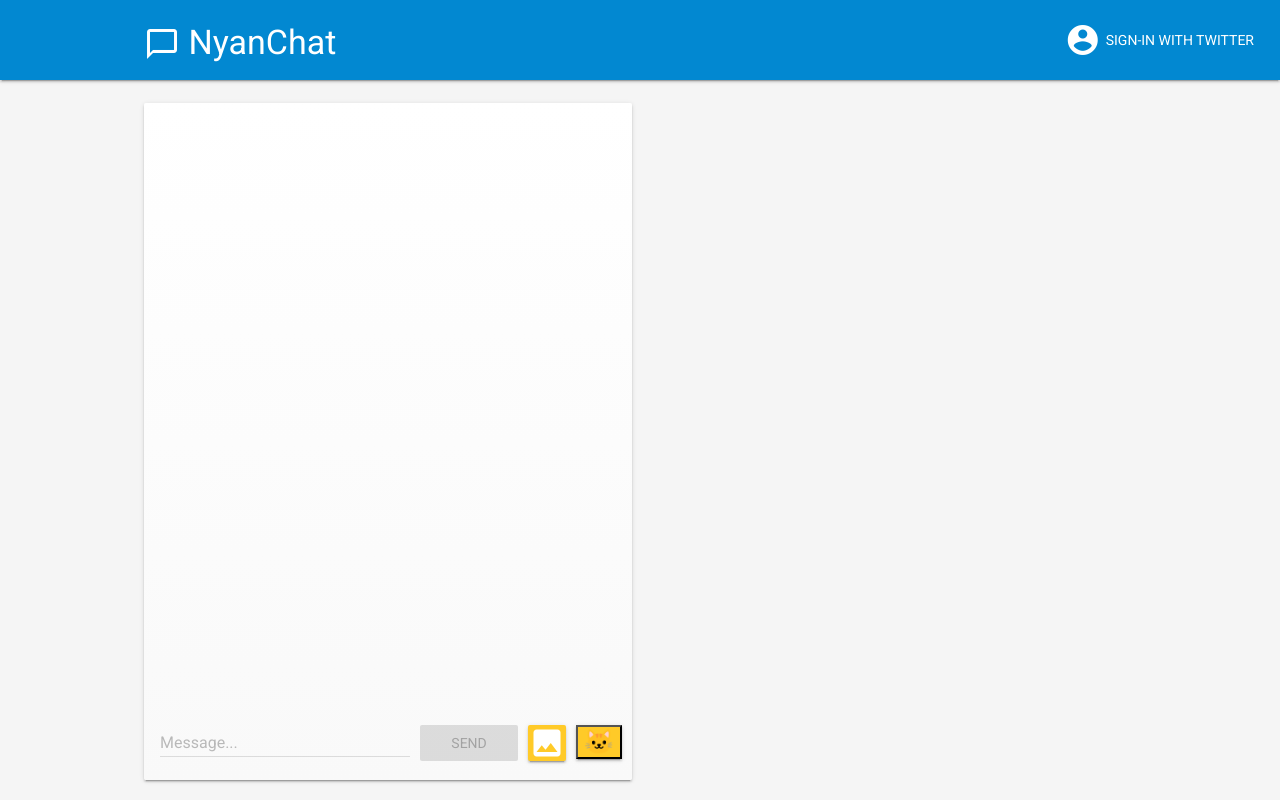
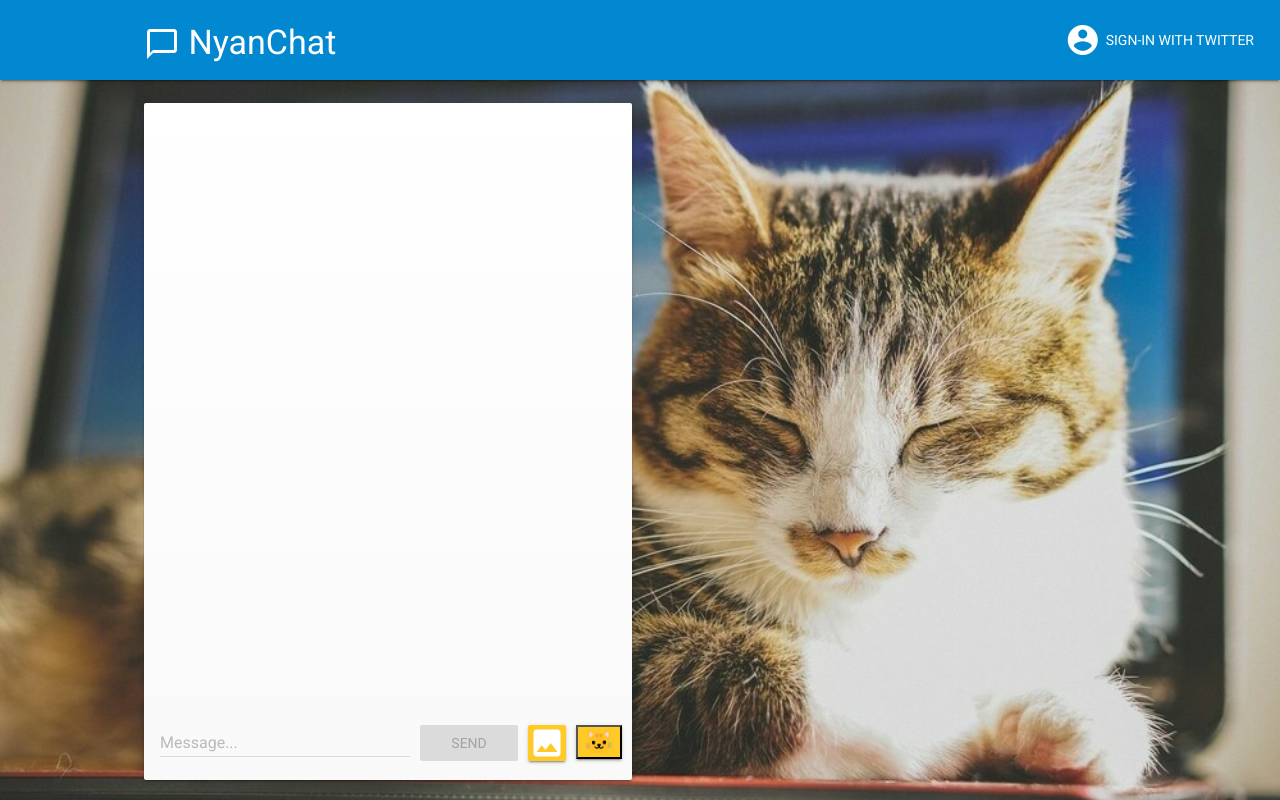
Before and after one commit to akachocobo7/NyanChat, a plain HTML site: page public/index.html in a window 1280 px wide. Drawn offline with nearby package versions, Linux system fonts and the light colour scheme; some packages are replaced by stand-ins of ours; no server answers.

Commit message:
update: 背景を猫の画像にした

```diff
--- a/public/index.html
+++ b/public/index.html
@@ -38,7 +38,7 @@
   <link rel="stylesheet" href="styles/main.css">
 </head>
 <body>
-<div class="demo-layout mdl-layout mdl-js-layout mdl-layout--fixed-header">
+<div class="nyanchat-layout mdl-layout mdl-js-layout mdl-layout--fixed-header">
 
   <!-- Header section containing logo -->
   <header class="mdl-layout__header mdl-color-text--white mdl-color--light-blue-700">
--- a/public/styles/main.css
+++ b/public/styles/main.css
@@ -4,6 +4,13 @@ html, body {
 main, #messages-card {
   height: 100%;
   padding-bottom: 0;
+}
+.mdl-layout__content {
+  background-image: url('/images/neko2.jpg');
+  background-position: center center;
+  background-repeat: no-repeat;
+  background-attachment: fixed;
+  background-size: cover;
 }
 #messages-card-container {
   height: calc(100% - 35px);
```
Also changed, not shown: public/images/neko1.jpg (added), public/images/neko2.jpg (added).
